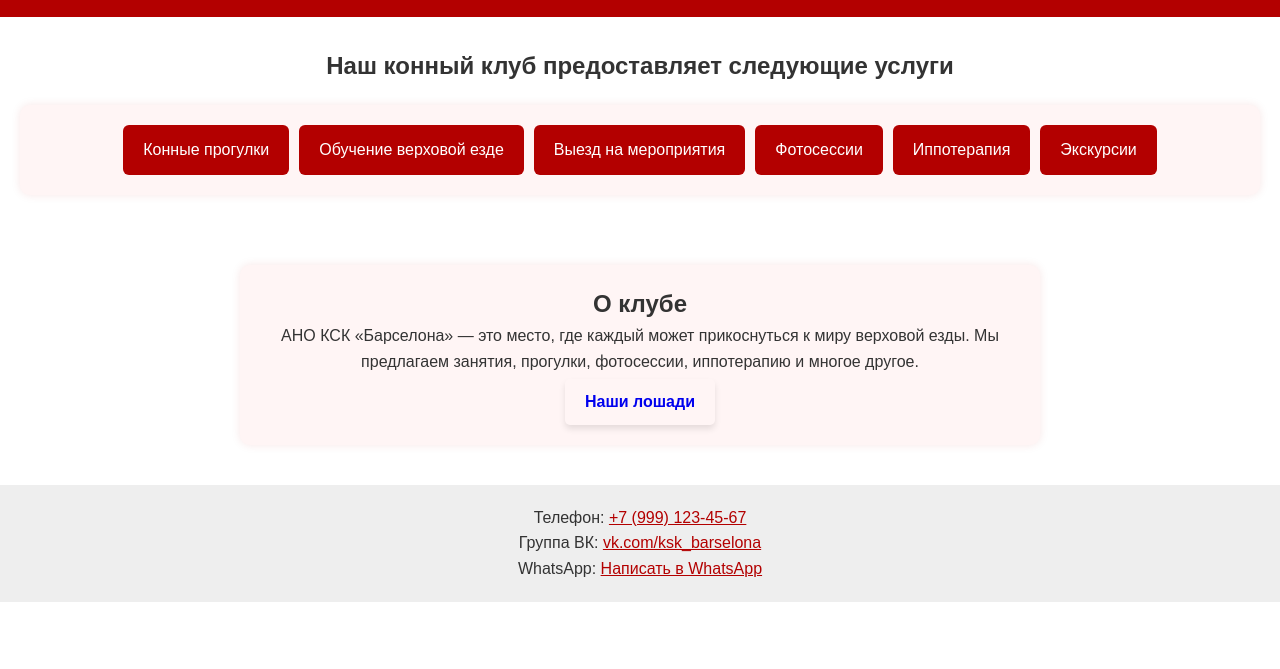
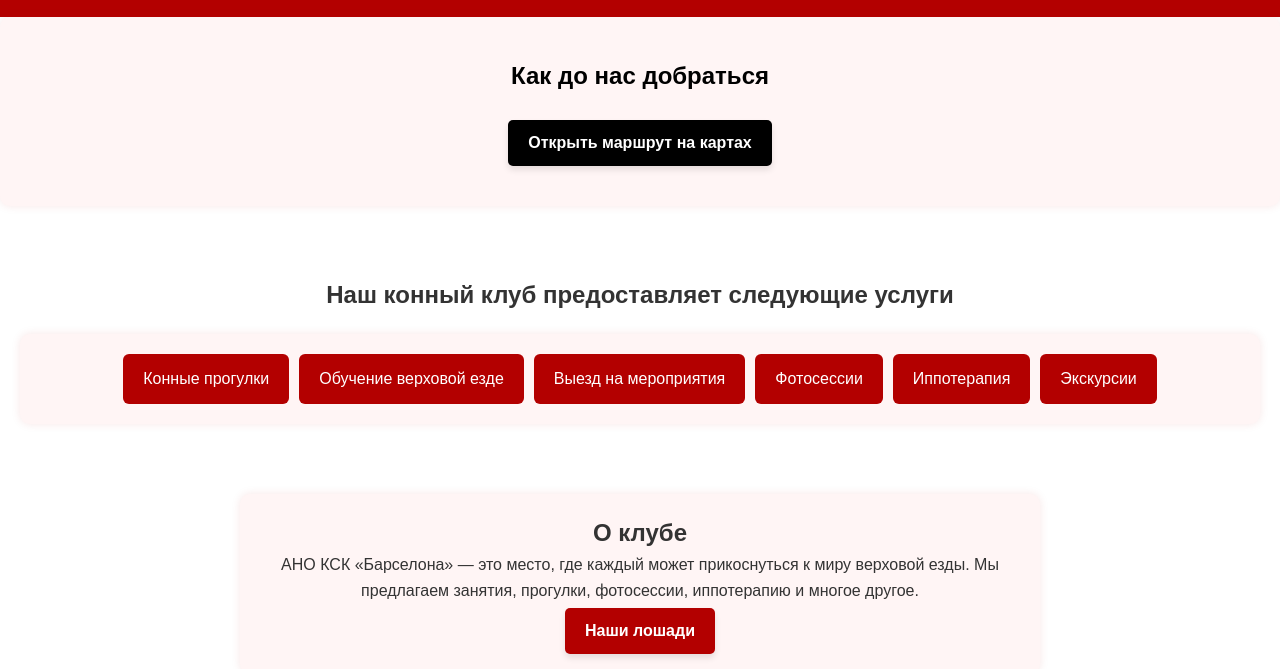
Before and after one commit to sofgofman-bit/ksk-barselona-site, a plain HTML site: page index.html in a window 1280 px wide. Shown: the part 131-800 px from the top of the page. Drawn offline with Linux system fonts and the light colour scheme.

Commit message:
Add files via upload

```diff
--- a/index.html
+++ b/index.html
@@ -24,6 +24,12 @@
 
 
   </header>
+<section class="map-section">
+  <h2>Как до нас добраться</h2>
+  <a class="btn black" href="https://yandex.ru/maps/org/ano_ksk_barselona/232353077261/?ll=55.975072%2C53.655721&z=12" target="_blank">
+    Открыть маршрут на картах
+  </a>
+</section>
 
   <section class="intro">
     <h2>Наш конный клуб предоставляет следующие услуги</h2>
--- a/style.css
+++ b/style.css
@@ -76,7 +76,6 @@ body {
   white-space: nowrap;
 }
 
-}
 
 .btn.red {
   background-color: #b30000;
@@ -116,7 +115,20 @@ footer {
   padding: 20px;
   text-align: center;
 }
+.map-section {
+  padding: 40px 20px;
+  text-align: center;
+  background-color: #fff5f5;
+  border-radius: 10px;
+  margin-bottom: 40px;
+  box-shadow: 0 0 10px rgba(179, 0, 0, 0.1);
+}
 
+.map-section h2 {
+  margin-bottom: 20px;
+  font-size: 24px;
+  color: #000;
+}
 footer a {
   color: #b30000;
 }
```
